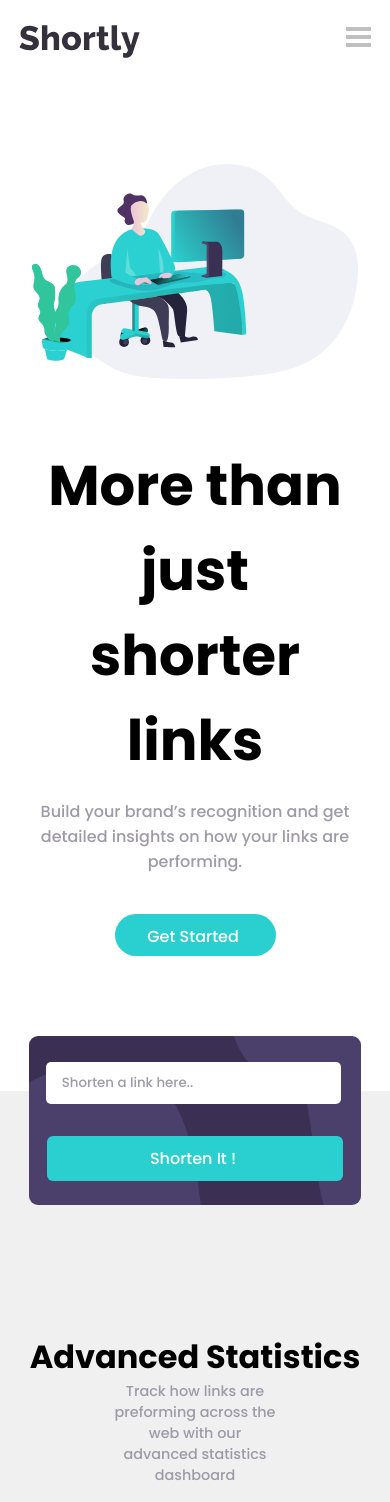
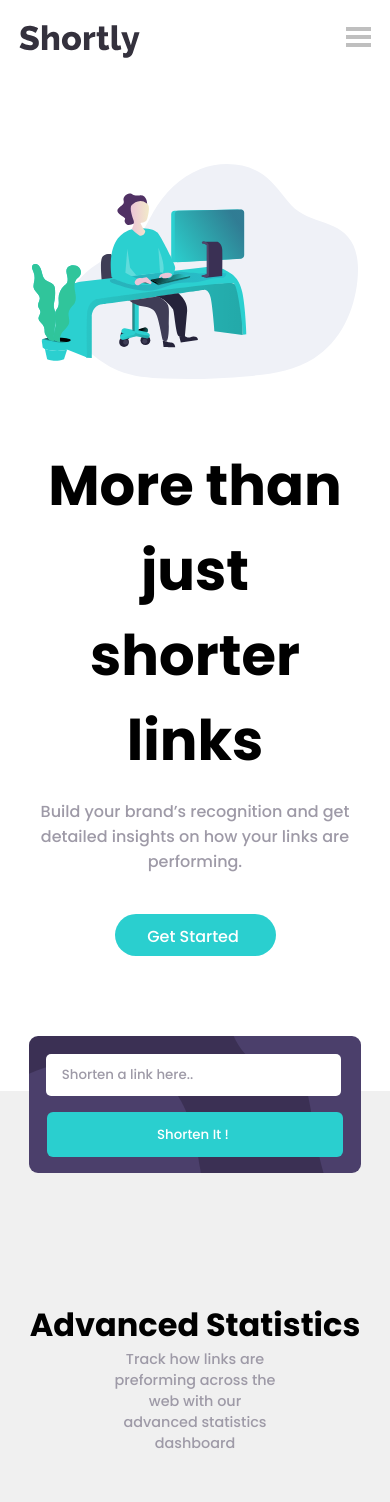
Before and after one commit to My-Name-Is-Nabil/Shorten-your-links-landing-page, a React (Create React App) app: page / in a window 390 px wide. Shown: the top 1502 px of the page. Built offline with nearby package versions, Linux system fonts and the light colour scheme.

Commit message:
Copying and loading added

```diff
--- a/package.json
+++ b/package.json
@@ -10,6 +10,7 @@
     "react": "^17.0.2",
     "react-dom": "^17.0.2",
     "react-scripts": "4.0.3",
+    "react-top-loading-bar": "^2.0.1",
     "web-vitals": "^1.1.2"
   },
   "scripts": {
--- a/src/App.js
+++ b/src/App.js
@@ -4,13 +4,19 @@ import URLShortner from './components/URLShortner.js';
 import SecondSection from './components/SecondSection.js';
 import Boost from './components/Boost.js';
 import Footer from './components/Footer.js';
+import LoadingBar from 'react-top-loading-bar'
+import { useState } from 'react';
 
 function App() {
+  const [progress, setProgress] = useState(0);
+  const finishLoading = () => setProgress(100);
+  const startLoading = () => setProgress(20);
   return (
     <>
+      <LoadingBar color='#2acfcf' progress={progress} height={4} onLoaderFinished={() => setProgress(0)} />
       <NavBar />
       <FirstSection />
-      <URLShortner />
+      <URLShortner finishLoading={finishLoading} startLoading={startLoading} progress={progress}/>
       <SecondSection />
       <Boost />
       <Footer />
--- a/src/components/CopyButton.js
+++ b/src/components/CopyButton.js
@@ -1,11 +1,8 @@
-import { useState } from 'react';
-
-export default function CopyButton(){
-    const [isClicked, setIsClicked] = useState(false);
+export default function CopyButton(props){
     return (
-        <div className="url-copy">
-            {isClicked && 'Copied!'}
-            {!isClicked && 'Copy'}
+        <div className={!props.isClicked ? 'url-copy' : 'url-copied'} onClick={() => props.handleClick(props.index)}>
+            {props.isClicked && 'Copied!'}
+            {!props.isClicked && 'Copy'}
         </div>
     )
 }
--- a/src/components/URLShortner.js
+++ b/src/components/URLShortner.js
@@ -2,13 +2,35 @@ import '../scss/url-shortner.scss';
 import CopyButton from './CopyButton';
 import { useState, useRef, useEffect } from 'react';
 
-export default function URLShortner(){
+export default function URLShortner(props){
     const initialState = JSON.parse(localStorage.getItem('URLs')) || [];
+
     const input = useRef(null);
     const error = useRef(null);
     const [URLs, setURLs] = useState(initialState);
+    const [copiedIndex, setCopiedIndex] = useState(null);
+
+    const handleClick = index => {
+        if (window.isSecureContext)
+            navigator.clipboard.writeText(URLs[index].short).then(() => setCopiedIndex(index));
+        else{
+            let textArea = document.createElement("textarea");
+            textArea.value = URLs[index].short;
+            textArea.style.position = "fixed";
+            textArea.style.left = "-999999px";
+            textArea.style.top = "-999999px";
+            document.body.appendChild(textArea);
+            textArea.focus();
+            textArea.select();
+            new Promise((res, rej) => {
+                document.execCommand('copy') ? res() : rej();
+                textArea.remove();
+            }).then(() => setCopiedIndex(index));
+        }
+    }
 
     useEffect(() => localStorage.setItem('URLs', JSON.stringify(URLs)), [URLs]);
+
     const APIEndPoint = 'https://api.shrtco.de/v2/shorten?url=';
     return (
         <div className="url-shortner-wrapper">
@@ -16,7 +38,11 @@ export default function URLShortner(){
                 <div className="url-shortner__wrapper">
                     <input className="url-shortner__input" type="text" name="url"
                         placeholder="Shorten a link here.." ref={input} />
-                    <div className="shorten-it" onClick={async () => {
+                    <button disabled={props.progress !== 0} className={`shorten-it ${props.progress}`} onClick={async () => {
+                        props.startLoading();
+                        input.current.classList.remove('error');
+                        error.current.innerHTML = ``;
+                        try{
                             let response = await fetch(APIEndPoint + input.current.value, {
                                 mode: 'cors',
                                 credentials: 'same-origin',
@@ -34,12 +60,17 @@ export default function URLShortner(){
                                     short: response.result.short_link,
                                     long: response.result.original_link,
                                 }]);
-                            input.current.classList.remove('error');
-                            error.current.innerHTML = ``;
+                            }
+                            props.finishLoading();
+                        }
+                        catch{
+                            error.current.innerHTML = `Error`;
+                            input.current.classList.add('error');
+                            props.finishLoading();
                         }
                     }}>
                         Shorten It !
-                    </div>
+                    </button>
                 </div>
                 <div className="error-message" ref={error}>
 
@@ -50,15 +81,15 @@ export default function URLShortner(){
             </div>
             <div className="urls">
                 {
-                    URLs.map(url => (
+                    URLs.map((url, index) => (
                         <div className="url" key={url.short}>
-                            <div className="url-long">
+                            <a className="url-long" href={url.long}>
                                 {url.long}
-                            </div>
-                            <div className="url-short">
+                            </a>
+                            <a className="url-short" href={url.short}>
                                 {url.short}
-                            </div>
-                            <CopyButton />
+                            </a>
+                            <CopyButton isClicked={index === copiedIndex} index={index} handleClick={handleClick} />
                         </div>
                     ))
                 }
--- a/src/scss/url-shortner.scss
+++ b/src/scss/url-shortner.scss
@@ -5,7 +5,7 @@
     background-color: hsl(257, 27%, 26%);
     width: 85%;
     margin: 1rem auto;
-    padding: 0.65rem 0;
+    padding: 0.2rem 0;
     padding-bottom: 0;
     border-radius: 9px;
     background-image: url('../images/bg-shorten-desktop.svg');
@@ -27,6 +27,8 @@
         box-sizing: border-box;
         width: 85%;
         outline: none;
+        box-sizing: border-box;
+        padding-right: 43px;
         &.error{
             outline: 1px red solid;
         }
@@ -41,7 +43,10 @@
     background-color: hsl(180, 66%, 49%);
     margin: 1.5rem;
     width: 133px;
-    height: 22px;
+    height: 42px;
+    appearance: none;
+    border: none;
+    outline: none;
     padding: 10px 16px;
     border-radius: 6px;
     color: white;
@@ -52,6 +57,21 @@
     &:hover{
         background-color: hsl(174, 66%, 64%)
     }
+    &:disabled,
+    &[disabled]{
+        background-color: hsl(0, 0%, 75%);
+        cursor: default;
+        color: black;
+    }
+}
+
+.loading-icon{
+    position: absolute;
+    height: 43px;
+    width: 141px;
+    top: 35px;
+    right: 330px;
+    transform: scale(0.8);
 }
 
 .grey-background{
@@ -66,7 +86,7 @@
 }
 
 .error-message{
-    padding-left: 1.5rem;
+    padding-left: 1.7rem;
     color: hsl(0, 87%, 67%);
     position: relative;
     top: -10px
@@ -86,11 +106,23 @@
     height: 50px;
     position: relative;
     &-long{
+        display: block;
         width: 60%;
         padding: 10px 0;
+        margin: 0 0.4rem;
+        text-decoration: none;
+        &:visited{
+            color: black;
+        }
     }
     &-short{
+        display: block;
+        color:hsl(174, 66%, 64%);
         padding: 10px 0;
+        text-decoration: none;
+        &:visited{
+            color: hsl(174, 66%, 64%);
+        }
     }
     &-copy{
         background-color: hsl(180, 66%, 49%);
@@ -110,17 +142,31 @@
         position: absolute;
         right: 23px;
     }
+    &-copied{
+        background-color: hsl(257, 27%, 26%);
+        width: 133px;
+        height: 42px;
+        padding: 10px 16px;
+        border-radius: 6px;
+        color: white;
+        text-align: center;
+        padding-left: 12px;
+        box-sizing: border-box;
+        position: absolute;
+        right: 23px;
+    }
 }
 
 @media only screen and (max-width: 800px){
     .url-shortner{
-        padding-bottom: 0.5rem;
+        padding-top: 0.65rem;
+        padding-bottom: 0;
         &__wrapper{
             display: block;
         }
         &__input{
             width: 89%;
-            margin: 1rem auto;
+            margin: 0.5rem auto;
             margin-left: 5%;
             appearance: none;
             -moz-appearance: none;
@@ -131,9 +177,10 @@
 
     .shorten-it{
         width: 89%;
-        margin: 1rem auto;
+        margin: 0.5rem auto;
         box-sizing: border-box;
         height: 45px;
+        margin-left: 5.5%;
     }
 
     .grey-background{
@@ -143,7 +190,7 @@
     .error-message{
         width: 88%;
         margin: 0 auto;
-        padding: 0;
+        padding-top: 0.5rem;
         text-align: center;
     }
 
@@ -161,5 +208,9 @@
             position: static;
             margin: 0 auto;
         }
+        &-copied{
+            position: static;
+            margin: 0 auto;
+        }
     }
 }
```
Also changed, not shown: src/images/icon-loading.svg (added), 1 other file (tests, documents, lock files or other folders). Lines whose indentation alone changed are shown as unchanged.
